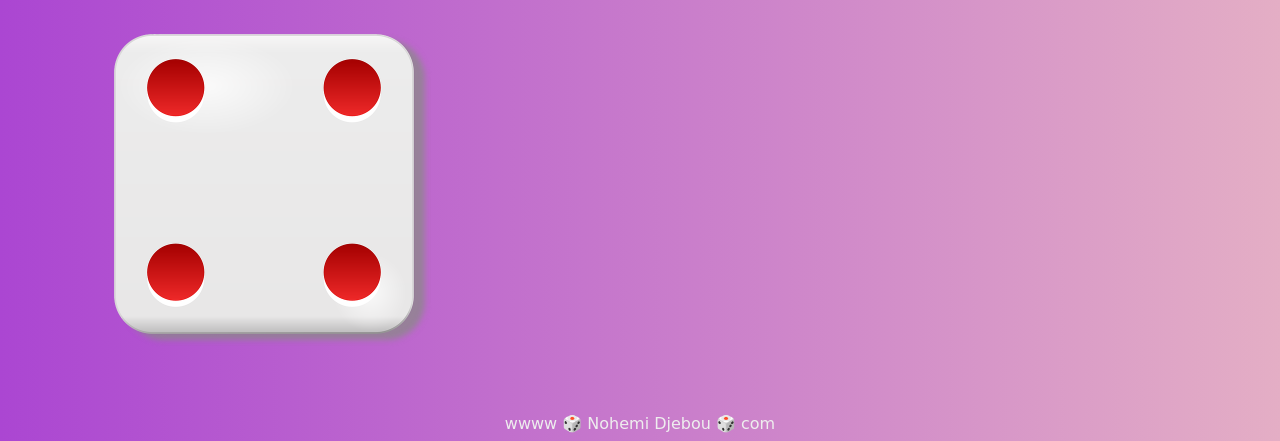
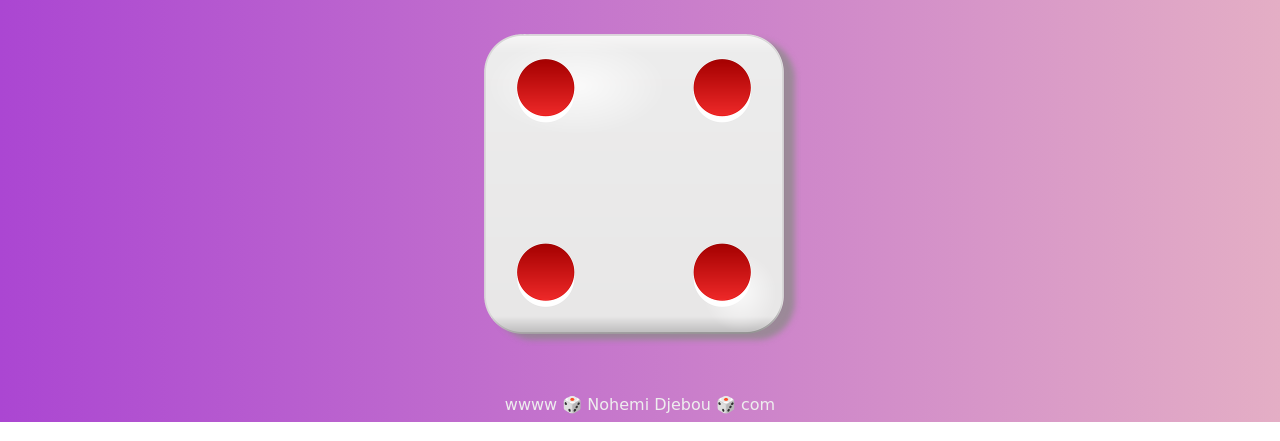
Before and after one commit to ndjebou/Dicee-Game-Project-1, a plain HTML site: page index.html in a window 1280 px wide. Shown: the part 533-974 px from the top of the page. Drawn offline with Linux system fonts and the light colour scheme.

Commit message:
styled container

```diff
--- a/styles.css
+++ b/styles.css
@@ -2,7 +2,7 @@ body {
     background: linear-gradient(to right, #AB46D2, #E4AEC5);
 }
 
-.wrapper {
+.container {
     width: 70%;
     margin: auto;
     text-align: center;
```
